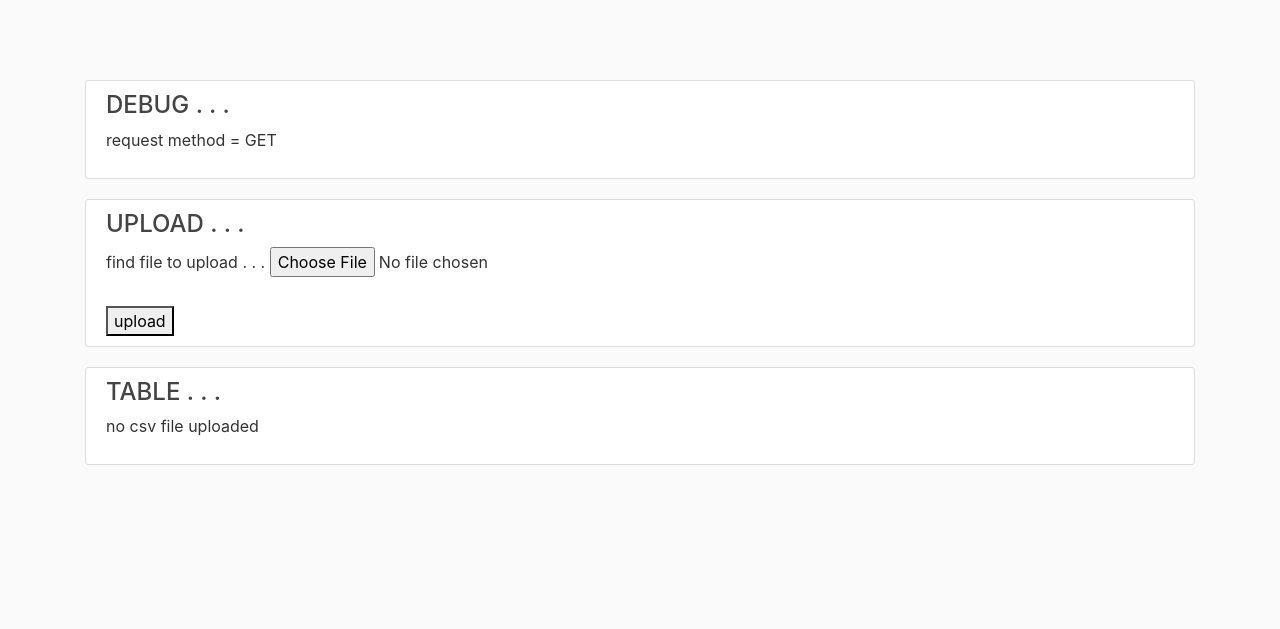
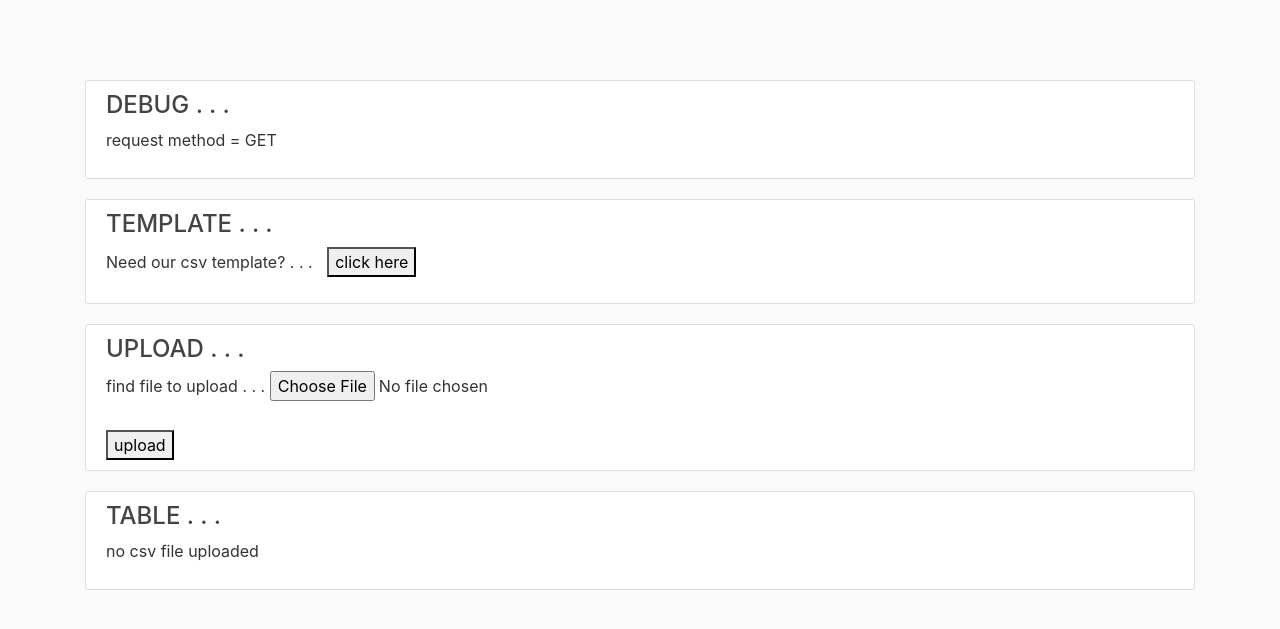
Before and after one commit to LangII/csv-web-app, a Django app: page / in a window 1280 px wide. Shown: the top 629 px of the page. Run offline with Django 3.2, Linux system fonts and the light colour scheme; some libraries are stand-ins or nearby versions.

Commit message:
give user option to download 'cdc_format.csv'

```diff
--- a/main/static/main/main.css
+++ b/main/static/main/main.css
@@ -62,5 +62,5 @@ td, th {
   padding: 8px;
 }
 
-#div_submit > input { visibility: hidden; }
+#div_submit > P > input { visibility: hidden; }
 #div_submit > p > button { margin-left: 10px; }
--- a/main/templates/main/main.html
+++ b/main/templates/main/main.html
@@ -2,6 +2,19 @@
 {% extends 'main/base.html' %}
 
 {% block content %}
+
+  {# offer csv template download #}
+  <article class="media content-section"><div class="media-body">
+    <h4>TEMPLATE . . .</h4>
+    <form method="post" enctype="multipart/form-data"><div id="div_submit">
+      {% csrf_token %}
+      <p>
+        Need our csv template? . . .
+        <button type="submit">click here</button>
+        <input type="text" name="template_download">
+      </p>
+    </div></form>
+  </div></article>
 
   {# upload csv form #}
   <article class="media content-section"><div class="media-body">
@@ -27,15 +40,17 @@
           {% endif %}
         {% endfor %}
       </table>
+
       {# store data from uploaded csv and offer user final 'submit' button #}
       <form method="post" enctype="multipart/form-data"><div id="div_submit">
         {% csrf_token %}
-        <input type="text" name="submitting" value="{{ table }}">
-        <p>
+        <br><p>
           Are you sure these are the orders you want to submit? . . .
           <button type="submit">yes, please submit</button>
+          <input type="text" name="submitting" value="{{ table }}">
         </p>
       </div></form>
+
     {% else %}
       <p>no csv file uploaded</p>
     {% endif %}
--- a/main/views.py
+++ b/main/views.py
@@ -3,10 +3,11 @@ import io
 import csv
 import ast
 from datetime import datetime
+
 from django.contrib import messages
-from django.contrib.auth.decorators import permission_required
-from django.shortcuts import render
+from django.shortcuts import render, HttpResponse
 from django.views.generic import ListView
+
 from .models import tblPackageShipments
 
 
@@ -45,6 +46,22 @@ def csvUploadView(_request):
 
     if _request.method == 'POST':
 
+        if 'template_download' in _request.POST:
+
+            cdc_headers = [
+                'CompanyName', 'FirstName', 'LastName', 'Address1', 'Address2', 'City', 'State',
+                'Zip', 'Country', 'Phone', 'Fax', 'Email', 'ShippingMethod', 'ShippingAccount',
+                'ShippingNotes', 'Notes', 'PartNumber1', 'Quantity1', 'PartNumber2', 'Quantity2',
+                'PartNumber3', 'Quantity3', 'PartNumber4', 'Quantity4', 'PartNumber5', 'Quantity5'
+            ]
+
+            response_ = HttpResponse(content_type='text/csv')
+            response_['Content-Disposition'] = 'attachment; filename="cdc_format.csv"'
+            writer = csv.writer(response_, delimiter=',')
+            writer.writerow(cdc_headers)
+
+            return response_
+
         if 'csv_upload' in _request.FILES:
 
             # Check that 'csv_upload' is '.csv' before proceeding.  Else return error message.
```
